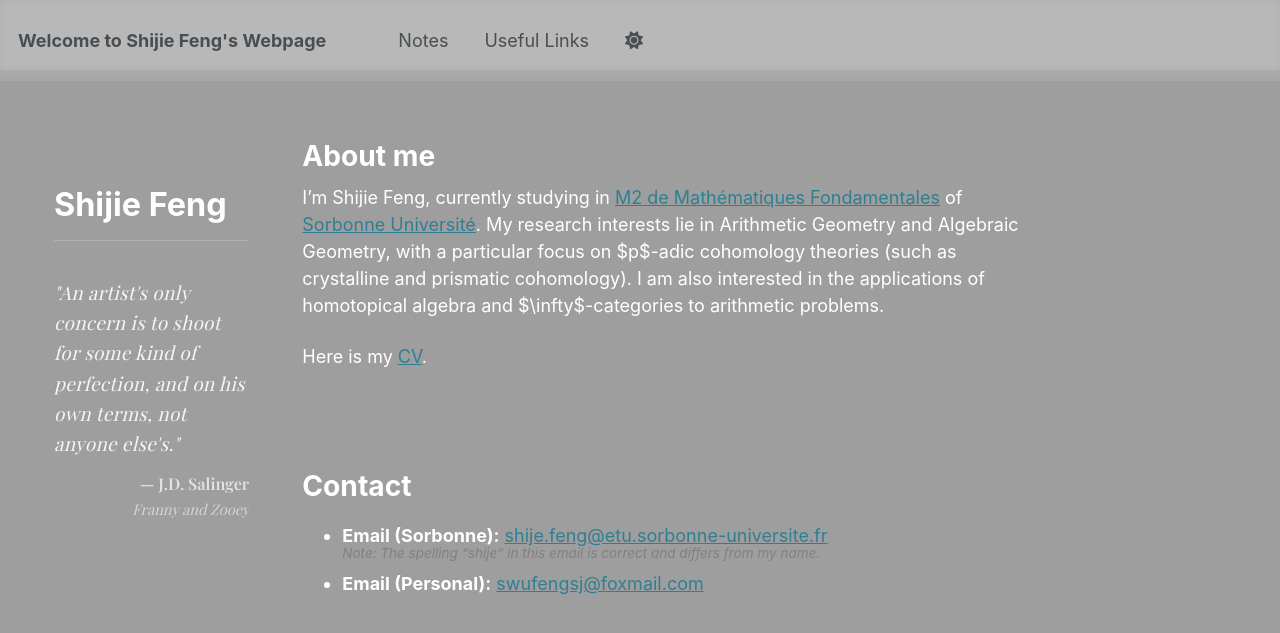
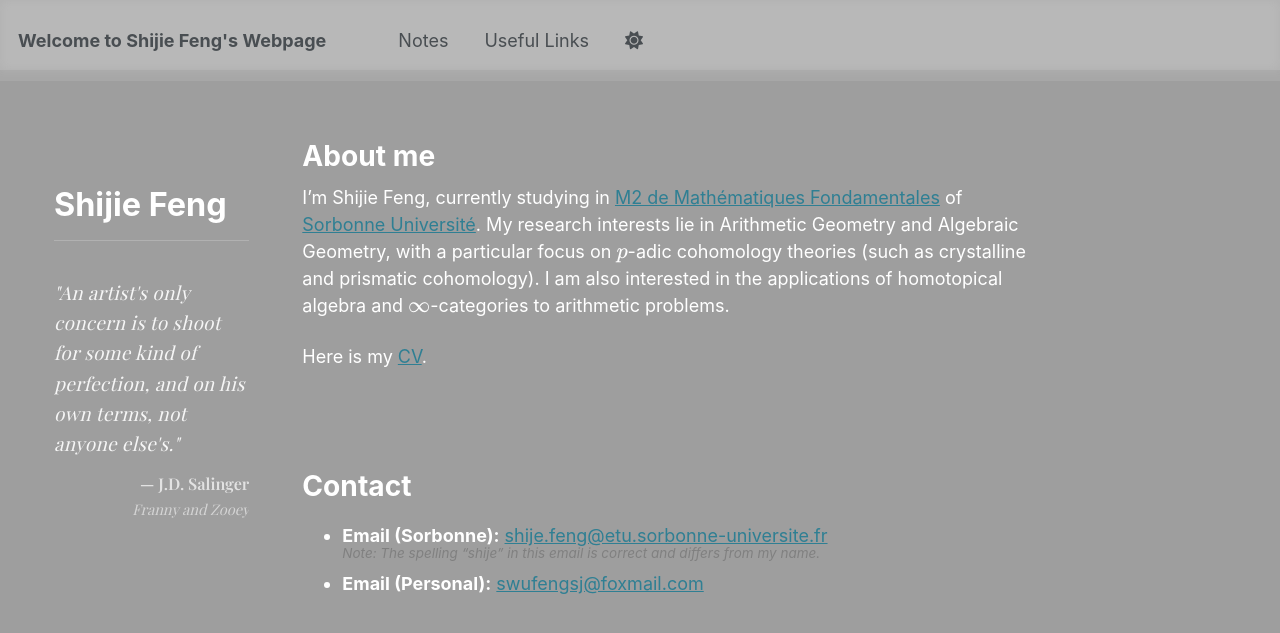
Before and after one commit to SHJFeng/SHJFeng.github.io, a Jekyll site: the page built from _pages/about.md, in a window 1280 px wide and 900 px high. Shown: the top 633 px of the window. Built offline with Jekyll 4.4.1, drawn with Linux system fonts in a browser that asks for light colours; some web fonts are replaced; part of the change alters nothing that is shown.

```diff
--- a/_includes/scripts.html
+++ b/_includes/scripts.html
@@ -7,57 +7,72 @@ document.addEventListener("DOMContentLoaded", function() {
     const toggleBtn = document.getElementById("theme-toggle");
     const themeIcon = document.getElementById("theme-icon");
     const contentWrapper = document.getElementById("main-content-wrapper");
-    //  关键：获取 html 标签
     const htmlEl = document.documentElement;
     const bodyEl = document.body;
 
-    // --- A. 初始化状态同步 ---
-    // 因为 head 里已经设置了 html 的 class，这里主要是同步图标和 body
+    // --- 1. 初始化检查 ---
     if (htmlEl.classList.contains("dark") || localStorage.getItem("theme") === "dark") {
-        htmlEl.classList.add("dark"); // 确保 html 有
-        bodyEl.classList.add("dark"); // body 也加上（双重保险）
+        htmlEl.classList.add("dark");
+        bodyEl.classList.add("dark");
         if(themeIcon) { themeIcon.classList.remove("fa-sun"); themeIcon.classList.add("fa-moon"); }
     }
 
-    // --- B. 滚动特效 (保持不变) ---
+    // --- 2. 恢复：滚动特效逻辑 ---
     function updateBackground() {
         if (!contentWrapper) return;
+
         var scrollTop = window.pageYOffset || document.documentElement.scrollTop;
-        var opacity = Math.min(scrollTop / 500, 0.95);
-        // 判断依据：查 html 标签
+        // 滚动 500px 后达到最大效果
+        var progress = Math.min(scrollTop / 500, 1.0);
         var isDark = htmlEl.classList.contains("dark");
 
         if (isDark) {
-            contentWrapper.style.backgroundColor = "rgba(0, 0, 0, " + opacity + ")";
-            contentWrapper.style.backdropFilter = "blur(" + (opacity * 15) + "px)";
+            // 【夜间模式特效】
+            // 如果你想夜间完全透明，把下面的 0.95 改成 0，把 blur 改成 0
+            // 这里默认：随着滚动，变黑幕(0.95透明度) + 强虚化(15px)
+            contentWrapper.style.backgroundColor = "rgba(0, 0, 0, " + (progress * 0.95) + ")";
+            contentWrapper.style.backdropFilter = "blur(" + (progress * 15) + "px)";
+            contentWrapper.style.webkitBackdropFilter = "blur(" + (progress * 15) + "px)";
         } else {
-            contentWrapper.style.backgroundColor = "rgba(255, 255, 255, " + opacity + ")";
-            contentWrapper.style.backdropFilter = "blur(" + (opacity * 10) + "px)";
+            // 【日间模式特效】
+            // 随着滚动，变白雾(0.95透明度) + 虚化(10px)
+            contentWrapper.style.backgroundColor = "rgba(255, 255, 255, " + (progress * 0.95) + ")";
+            contentWrapper.style.backdropFilter = "blur(" + (progress * 10) + "px)";
+            contentWrapper.style.webkitBackdropFilter = "blur(" + (progress * 10) + "px)";
         }
     }
+
+    // 绑定滚动事件
     window.addEventListener("scroll", updateBackground);
+    // 初始化执行一次，防止刷新时位置不对
     updateBackground();
 
-    // --- C. 点击切换逻辑 (同步切换 html 和 body) ---
+    // --- 3. 点击切换逻辑 ---
     if (toggleBtn) {
         toggleBtn.addEventListener("click", function(e) {
             e.preventDefault();
-
-            //  同时切换两个地方
             htmlEl.classList.toggle("dark");
             bodyEl.classList.toggle("dark");
 
-            var isDark = htmlEl.classList.contains("dark");
-
-            if (isDark) {
+            if (htmlEl.classList.contains("dark")) {
                 localStorage.setItem("theme", "dark");
                 if(themeIcon) { themeIcon.classList.remove("fa-sun"); themeIcon.classList.add("fa-moon"); }
             } else {
                 localStorage.setItem("theme", "light");
                 if(themeIcon) { themeIcon.classList.remove("fa-moon"); themeIcon.classList.add("fa-sun"); }
             }
+
+            // 切换主题后立刻更新一次背景，不用等滚动
             updateBackground();
         });
     }
 });
 </script>
+
+<script>
+  window.MathJax = {
+    tex: { inlineMath: [['$', '$'], ['\\(', '\\)']], displayMath: [['$$', '$$'], ['\\[', '\\]']] },
+    options: { skipHtmlTags: ['script', 'noscript', 'style', 'textarea', 'pre'] }
+  };
+</script>
+<script id="MathJax-script" async src="https://cdn.jsdelivr.net/npm/mathjax@3/es5/tex-mml-chtml.js"></script>
```
